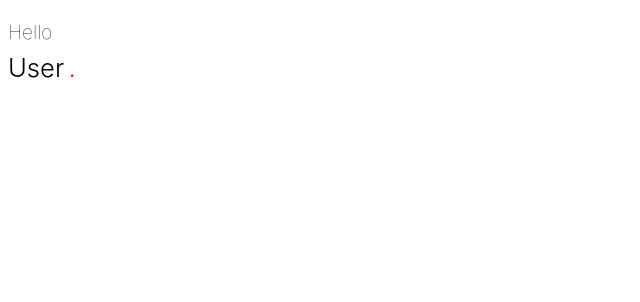
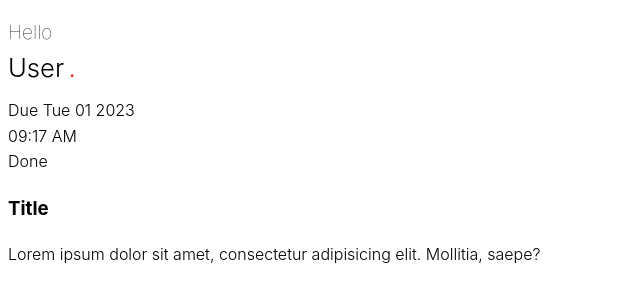
Before and after one commit to zivernay/todo-app, a website built with webpack: page dist/index.html in a window 1280 px wide. Shown: the whole page, without its empty margins (0-640 px from the left). Built offline with nearby package versions, Linux system fonts and the light colour scheme.

Commit message:
Add todo mark-up

```diff
--- a/dist/index.html
+++ b/dist/index.html
@@ -1,5 +1,6 @@
 <!DOCTYPE html>
 <html lang="en">
+
 <head>
     <meta charset="UTF-8">
     <meta name="viewport" content="width=device-width, initial-scale=1.0">
@@ -8,6 +9,7 @@
     <link rel="stylesheet" href="./main.css">
     <script defer src="./main.js"></script>
 </head>
+
 <body>
     <!-- Header-->
     <header class="app-header" id="appHeader">
@@ -50,25 +52,42 @@
                 <li><button name="more">...</button></li>
             </menu>
         </article>
-    </header>
-    <main class="app-content" id="appContent" hidden>
-        <article class="app-info">
+        <article class="app-info" hidden>
             <menu class="menu" id="appMenu">
                 <li>LexiTask</li>
                 <li>Calender view</li>
                 <li>Preferences</li>
             </menu>
         </article>
-        <article id="floatingMenu">
+    </header>
+
+    <!-- Main content-->
+    <main class="app-content" id="appContent">
+        <article id="floatingMenu" hidden>
             <menu class="menu">
                 <li>Add task</li>
             </menu>
         </article>
         <article class="todo">
-            <section class="info"></section>
+            <section class="info">
+                <div class="date">
+                    <span class="due-notice">Due</span>
+                    <span class="due-day">Tue</span>
+                    <span class="due-date">01 2023</span>
+                </div>
+                <div class="time">
+                    <span class="digits">09:17</span>
+                    <span class="ampm">AM</span>
+                </div>
+                <div class="extra">
+                    <span class="status">Done</span>
+                </div>
+            </section>
             <section class="content">
                 <h3 class="title">Title</h3>
-                <p class="description"></p>
+                <p class="description">
+                    Lorem ipsum dolor sit amet, consectetur adipisicing elit. Mollitia, saepe?
+                </p>
             </section>
         </article>
     </main>
@@ -76,4 +95,5 @@
 
     </footer>
 </body>
+
 </html>
```
